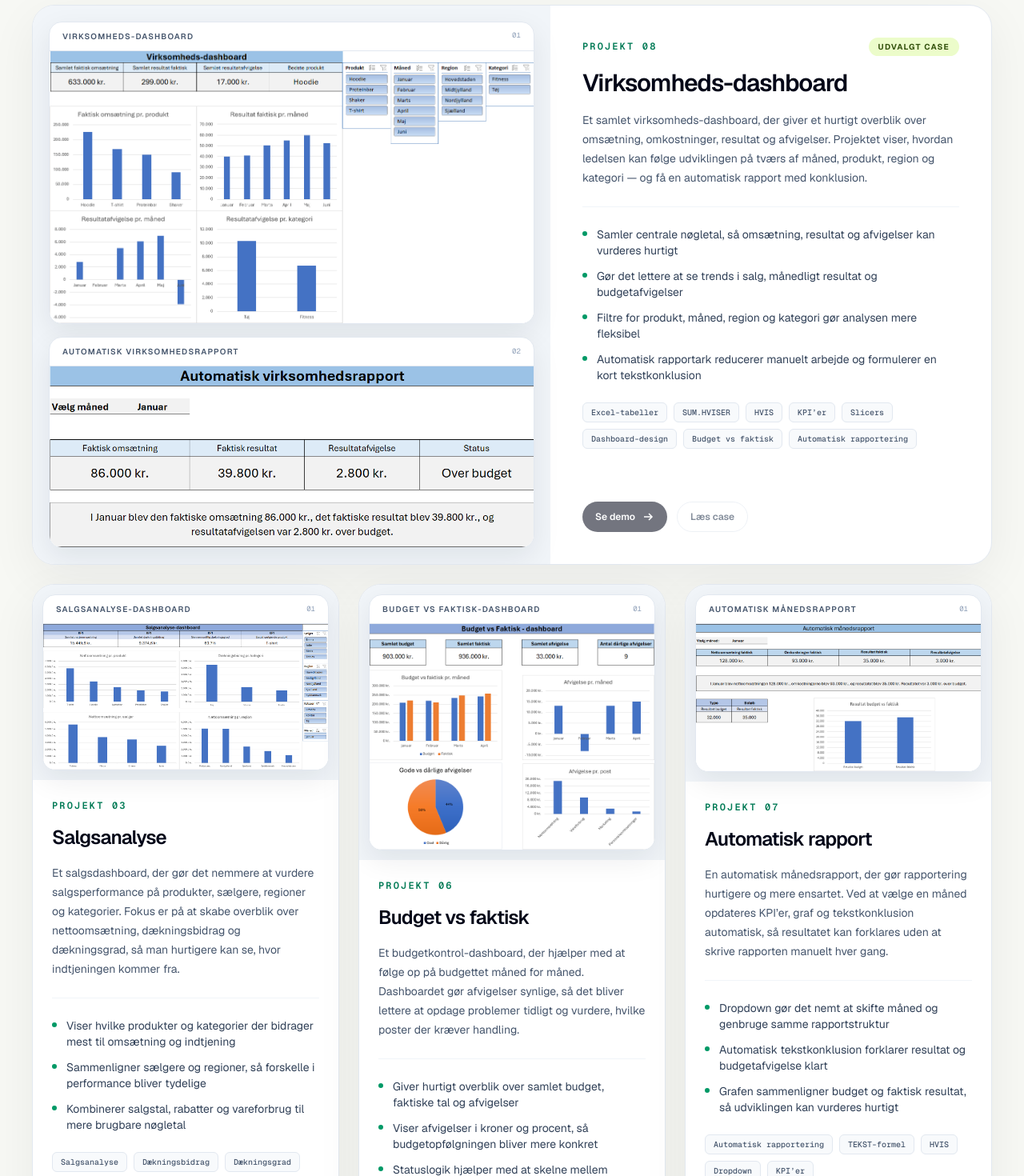
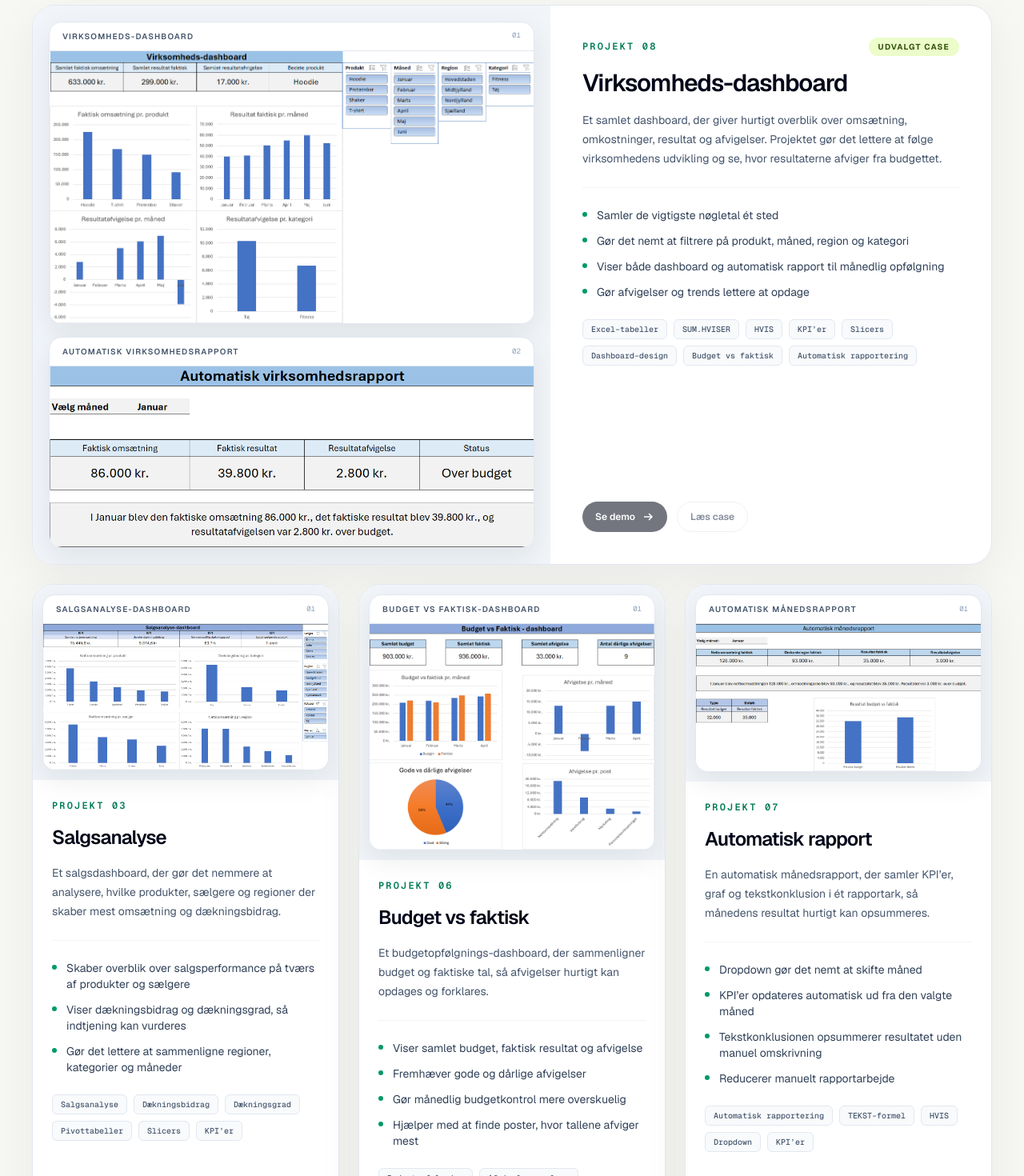
Before and after one commit to Tobias14-04/excel-dashboard-portfolio, a Next.js app: page / in a window 1280 px wide. Shown: the part 1440-2910 px from the top of the page at 80% size. Built offline with nearby package versions, Linux system fonts and the light colour scheme.

Commit message:
Update displayed project text

```diff
--- a/src/data/portfolio.ts
+++ b/src/data/portfolio.ts
@@ -26,12 +26,12 @@ export const projects: Project[] = [
     number: "08",
     title: "Virksomheds-dashboard",
     description:
-      "Et samlet virksomheds-dashboard, der giver et hurtigt overblik over omsætning, omkostninger, resultat og afvigelser. Projektet viser, hvordan ledelsen kan følge udviklingen på tværs af måned, produkt, region og kategori — og få en automatisk rapport med konklusion.",
+      "Et samlet dashboard, der giver hurtigt overblik over omsætning, omkostninger, resultat og afvigelser. Projektet gør det lettere at følge virksomhedens udvikling og se, hvor resultaterne afviger fra budgettet.",
     bullets: [
-      "Samler centrale nøgletal, så omsætning, resultat og afvigelser kan vurderes hurtigt",
-      "Gør det lettere at se trends i salg, månedligt resultat og budgetafvigelser",
-      "Filtre for produkt, måned, region og kategori gør analysen mere fleksibel",
-      "Automatisk rapportark reducerer manuelt arbejde og formulerer en kort tekstkonklusion",
+      "Samler de vigtigste nøgletal ét sted",
+      "Gør det nemt at filtrere på produkt, måned, region og kategori",
+      "Viser både dashboard og automatisk rapport til månedlig opfølgning",
+      "Gør afvigelser og trends lettere at opdage",
     ],
     skills: [
       "Excel-tabeller",
@@ -66,11 +66,11 @@ export const projects: Project[] = [
     number: "03",
     title: "Salgsanalyse",
     description:
-      "Et salgsdashboard, der gør det nemmere at vurdere salgsperformance på produkter, sælgere, regioner og kategorier. Fokus er på at skabe overblik over nettoomsætning, dækningsbidrag og dækningsgrad, så man hurtigere kan se, hvor indtjeningen kommer fra.",
+      "Et salgsdashboard, der gør det nemmere at analysere, hvilke produkter, sælgere og regioner der skaber mest omsætning og dækningsbidrag.",
     bullets: [
-      "Viser hvilke produkter og kategorier der bidrager mest til omsætning og indtjening",
-      "Sammenligner sælgere og regioner, så forskelle i performance bliver tydelige",
-      "Kombinerer salgstal, rabatter og vareforbrug til mere brugbare nøgletal",
+      "Skaber overblik over salgsperformance på tværs af produkter og sælgere",
+      "Viser dækningsbidrag og dækningsgrad, så indtjening kan vurderes",
+      "Gør det lettere at sammenligne regioner, kategorier og måneder",
     ],
     skills: [
       "Salgsanalyse",
@@ -95,11 +95,12 @@ export const projects: Project[] = [
     number: "06",
     title: "Budget vs faktisk",
     description:
-      "Et budgetkontrol-dashboard, der hjælper med at følge op på budgettet måned for måned. Dashboardet gør afvigelser synlige, så det bliver lettere at opdage problemer tidligt og vurdere, hvilke poster der kræver handling.",
+      "Et budgetopfølgnings-dashboard, der sammenligner budget og faktiske tal, så afvigelser hurtigt kan opdages og forklares.",
     bullets: [
-      "Giver hurtigt overblik over samlet budget, faktiske tal og afvigelser",
-      "Viser afvigelser i kroner og procent, så budgetopfølgningen bliver mere konkret",
-      "Statuslogik hjælper med at skelne mellem positive og negative afvigelser",
+      "Viser samlet budget, faktisk resultat og afvigelse",
+      "Fremhæver gode og dårlige afvigelser",
+      "Gør månedlig budgetkontrol mere overskuelig",
+      "Hjælper med at finde poster, hvor tallene afviger mest",
     ],
     skills: [
       "Budgetopfølgning",
@@ -124,11 +125,12 @@ export const projects: Project[] = [
     number: "07",
     title: "Automatisk rapport",
     description:
-      "En automatisk månedsrapport, der gør rapportering hurtigere og mere ensartet. Ved at vælge en måned opdateres KPI’er, graf og tekstkonklusion automatisk, så resultatet kan forklares uden at skrive rapporten manuelt hver gang.",
+      "En automatisk månedsrapport, der samler KPI’er, graf og tekstkonklusion i ét rapportark, så månedens resultat hurtigt kan opsummeres.",
     bullets: [
-      "Dropdown gør det nemt at skifte måned og genbruge samme rapportstruktur",
-      "Automatisk tekstkonklusion forklarer resultat og budgetafvigelse klart",
-      "Grafen sammenligner budget og faktisk resultat, så udviklingen kan vurderes hurtigt",
+      "Dropdown gør det nemt at skifte måned",
+      "KPI’er opdateres automatisk ud fra den valgte måned",
+      "Tekstkonklusionen opsummerer resultatet uden manuel omskrivning",
+      "Reducerer manuelt rapportarbejde",
     ],
     skills: [
       "Automatisk rapportering",
```
